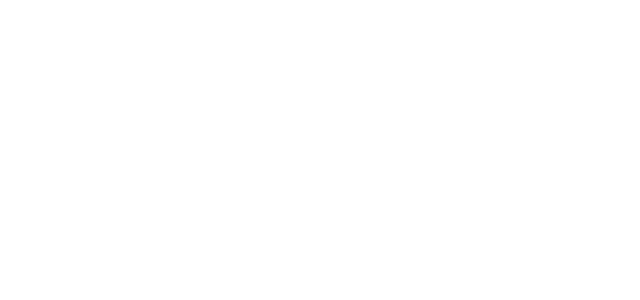
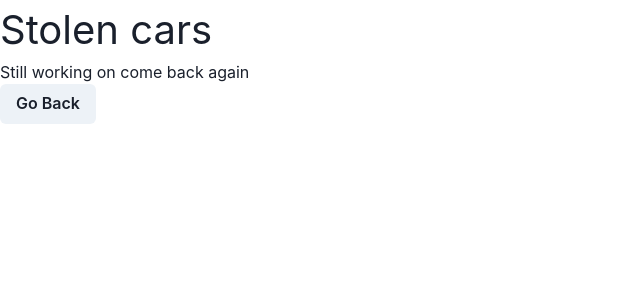
Before and after one commit to atran14CS/AutoGuard, a React (Vite) app in the folder frontend/: page /stolencar in a window 1280 px wide. Before the commit this address had no page. Shown: the top 300 px of the page, without its empty margins (0-640 px from the left). Built offline with nearby package versions, Linux system fonts and the light colour scheme.

Commit message:
more work need to add stolen car

```diff
--- a/frontend/src/App.jsx
+++ b/frontend/src/App.jsx
@@ -10,7 +10,7 @@
         <Router>
           <Routes>
             <Route path="/" element={<Home />} />
-            <Route path="/stolencars" element={<StolenCarsPage />} />
+            <Route path="/stolencar" element={<StolenCarsPage />} />
           </Routes>
         </Router>
       </ChakraProvider>
--- a/frontend/src/pages/StolenCarsPage.jsx
+++ b/frontend/src/pages/StolenCarsPage.jsx
@@ -1,10 +1,15 @@
 import React from 'react'
+import { Button } from '@chakra-ui/react';
+import { useNavigate } from 'react-router-dom';
 
 const StolenCarsPage = () => {
+  const navigate = useNavigate();
+
   return (
     <div>
       <h1>Stolen cars</h1>
       <p>Still working on come back again</p>
+      <Button onClick={() => navigate("/")}>Go Back</Button>
     </div>
   )
 }
```
